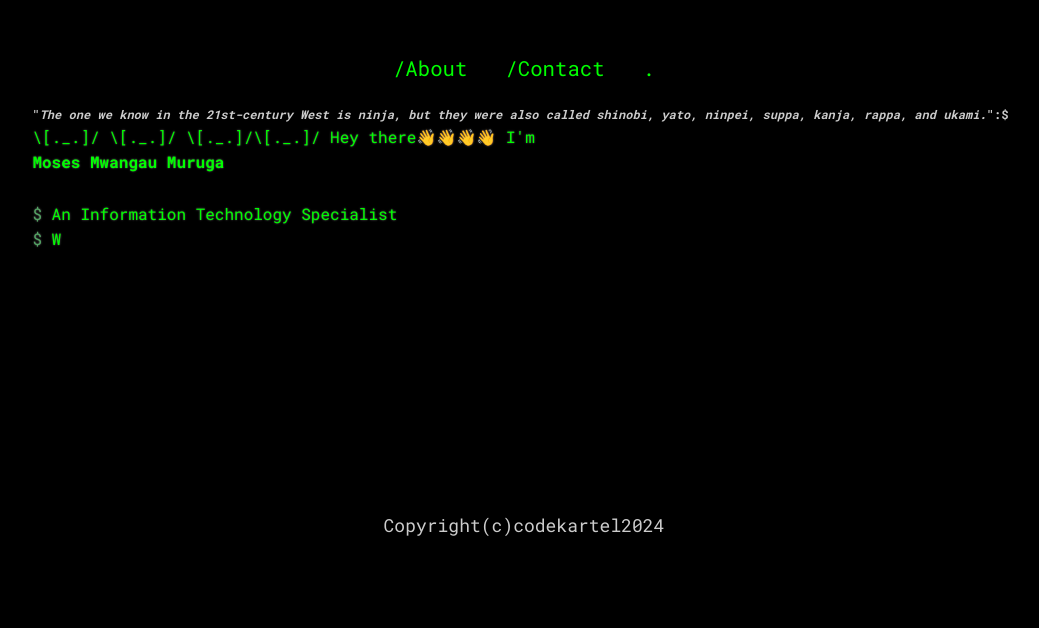
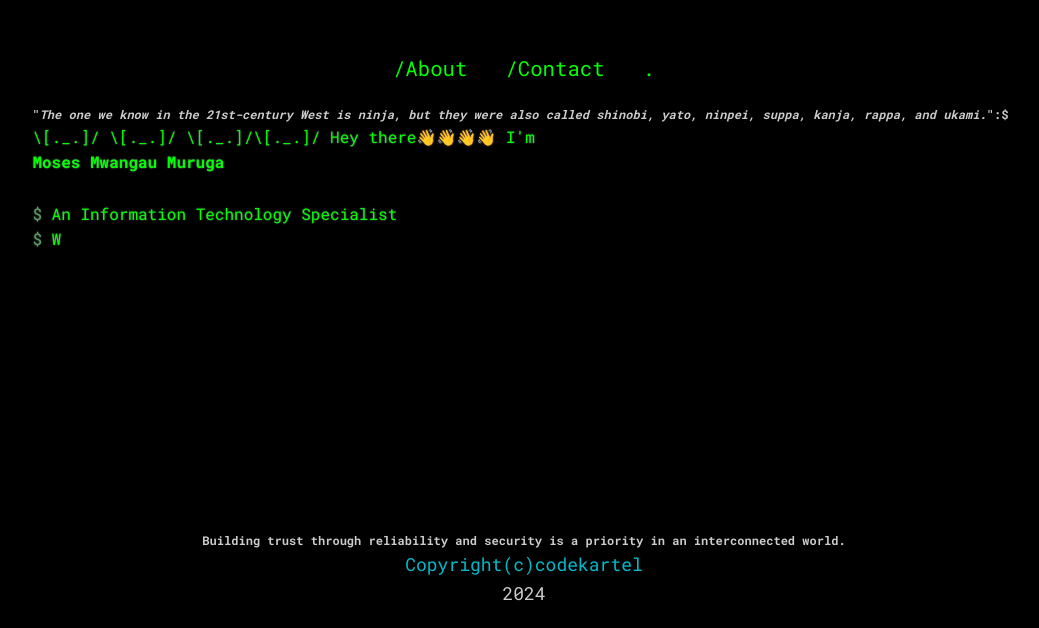
Before and after one commit to mwangaumuruga/terminalPortfolio, a plain HTML site: page index.html in a window 1280 px wide. Shown: the part 245-873 px from the top of the page, without its empty margins (116-1155 px from the left). Before the commit the page ends 805 px from the top, so only its background shows below. Drawn offline with nearby package versions, Linux system fonts and the light colour scheme.

Commit message:
editsOnFooter

```diff
--- a/index.html
+++ b/index.html
@@ -116,7 +116,8 @@
     <script src="js/winbox.bundle.js"></script>
     <script src="js/main.js"></script>
      <footer>
-      <p id="copy">Copyright(c)codekartel2024 <a href="https://www.linkedin.com/in/mwangau/"></a><br><span style="#"></p>
+      <p id="copy"><h6>Building trust through reliability and security is a priority in an interconnected world.</h6>
+      <a href="https://www.linkedin.com/in/mwangau/">Copyright(c)codekartel</a>2024 <br><span style="#"></p>
     </footer>
   </body>
 </html>
```
